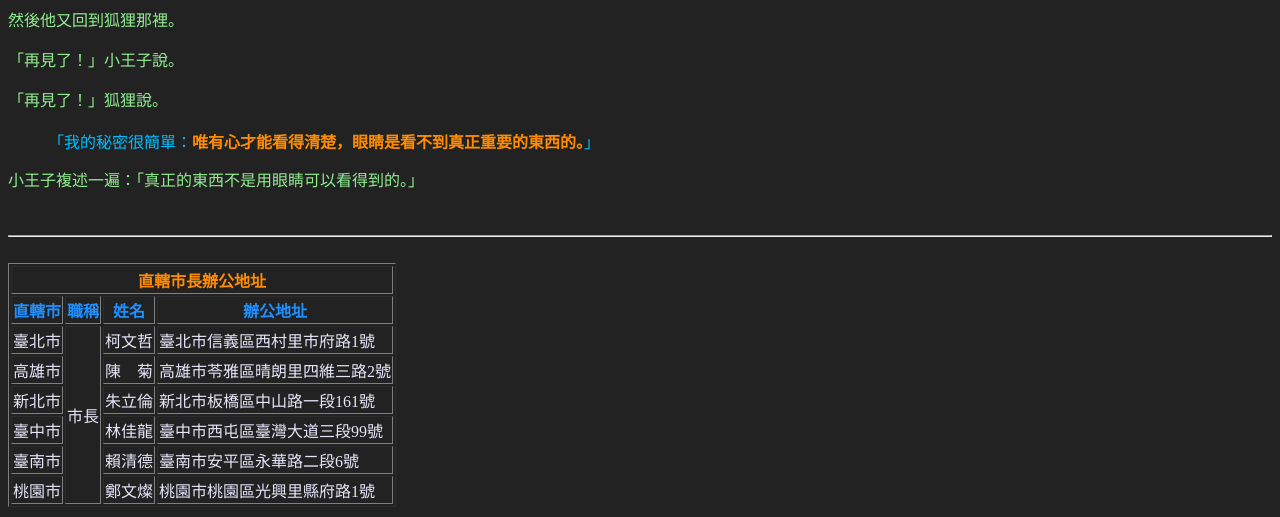
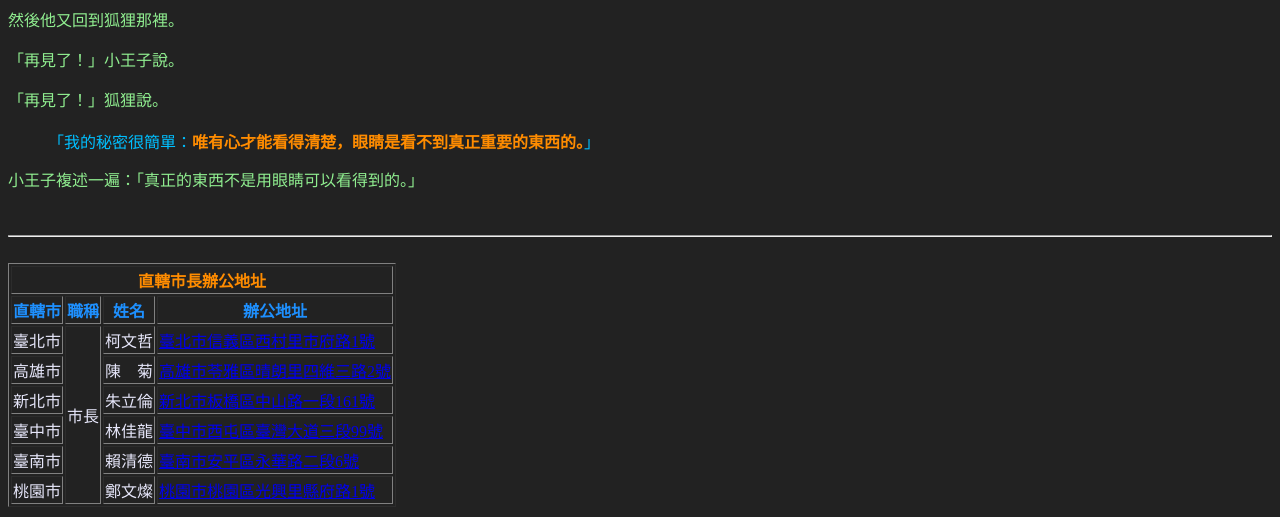
Before and after one commit to ian93/D3js_HW01, a plain HTML site: page index.html in a window 1280 px wide. Shown: the part 283-800 px from the top of the page. Drawn offline with Linux system fonts and the light colour scheme.

Commit message:
Add files via upload

```diff
--- a/index.html
+++ b/index.html
@@ -64,32 +64,56 @@
                 <td rowspan="6">市長</td>
                 <!-- rowspan列合併 colspan欄合併 -->
                 <td>柯文哲</td>
-                <td>臺北市信義區西村里市府路1號</td>
+                <td>
+                    <a href="https://www.google.com.tw/maps/place/110%E5%8F%B0%E5%8C%97%E5%B8%82%E4%BF%A1%E7%BE%A9%E5%8D%80%E5%B8%82%E5%BA%9C%E8%B7%AF1%E8%99%9F/@25.037531,121.5618082,17z/data=!3m1!4b1!4m5!3m4!1s0x3442abb9dc73545d:0xcb19f3d897931e98!8m2!3d25.037531!4d121.5639969" target="_new">
+                    臺北市信義區西村里市府路1號
+                    </a>
+                </td>
             </tr>
             <tr>
                 <td>高雄市</td>
                 <td>陳&nbsp;&nbsp;&nbsp;&nbsp;菊</td>
-                <td>高雄市苓雅區晴朗里四維三路2號</td>
+                <td>
+                    <a href="https://www.google.com.tw/maps/place/802%E9%AB%98%E9%9B%84%E5%B8%82%E8%8B%93%E9%9B%85%E5%8D%80%E5%9B%9B%E7%B6%AD%E4%B8%89%E8%B7%AF2%E8%99%9F/@22.6204269,120.3098262,17z/data=!3m1!4b1!4m5!3m4!1s0x346e049b9f81e71f:0x484c153318de7c01!8m2!3d22.6204269!4d120.3120149" target="_new">
+                    高雄市苓雅區晴朗里四維三路2號
+                    </a>
+                </td>
             </tr>
             <tr>
                 <td>新北市</td>
                 <td>朱立倫</td>
-                <td>新北市板橋區中山路一段161號</td>
+                <td>
+                    <a href="https://www.google.com.tw/maps/place/220%E6%96%B0%E5%8C%97%E5%B8%82%E6%9D%BF%E6%A9%8B%E5%8D%80%E4%B8%AD%E5%B1%B1%E8%B7%AF%E4%B8%80%E6%AE%B5161%E8%99%9F/@25.0122763,121.4633482,17z/data=!3m1!4b1!4m5!3m4!1s0x3442a81ed5976a59:0x6b8790f5b0a4e3cb!8m2!3d25.0122763!4d121.4655369" target="_new">
+                    新北市板橋區中山路一段161號
+                    </a>
+                </td>
             </tr>
             <tr>
                 <td>臺中市</td>
                 <td>林佳龍</td>
-                <td>臺中市西屯區臺灣大道三段99號</td>
+                <td>
+                    <a href="https://www.google.com.tw/maps/place/407%E5%8F%B0%E4%B8%AD%E5%B8%82%E8%A5%BF%E5%B1%AF%E5%8D%80%E5%8F%B0%E7%81%A3%E5%A4%A7%E9%81%93%E4%B8%89%E6%AE%B599%E8%99%9F/@24.1617486,120.6445671,17z/data=!3m1!4b1!4m5!3m4!1s0x34693d8dba168ee1:0x2ec9657bcb11c898!8m2!3d24.1617486!4d120.6467558" target="_new">
+                    臺中市西屯區臺灣大道三段99號
+                    </a>
+                </td>
             </tr>
             <tr>
                 <td>臺南市</td>
                 <td>賴清德</td>
-                <td>臺南市安平區永華路二段6號</td>
+                <td>
+                    <a href="https://www.google.com.tw/maps/place/708%E5%8F%B0%E5%8D%97%E5%B8%82%E5%AE%89%E5%B9%B3%E5%8D%80%E6%B0%B8%E8%8F%AF%E8%B7%AF%E4%BA%8C%E6%AE%B56%E8%99%9F/data=!4m2!3m1!1s0x346e7673aa92ac1b:0x5a3e7c8b9749bc43?sa=X&ved=0ahUKEwixg4Scq4PXAhUMVLwKHasiA80Q8gEIKzAB" target="_new">
+                    臺南市安平區永華路二段6號
+                    </a>
+                </td>
             </tr>
             <tr>
                 <td>桃園市</td>
                 <td>鄭文燦</td>
-                <td>桃園市桃園區光興里縣府路1號</td>
+                <td>
+                    <a href="https://www.google.com.tw/maps/place/330%E6%A1%83%E5%9C%92%E5%B8%82%E6%A1%83%E5%9C%92%E5%8D%80%E7%B8%A3%E5%BA%9C%E8%B7%AF1%E8%99%9F/data=!4m2!3m1!1s0x34681f04c9092637:0xb499967747d83426?sa=X&ved=0ahUKEwiWnJqtq4PXAhWJWLwKHa5AA_0Q8gEIJDAA" target="_new">
+                    桃園市桃園區光興里縣府路1號
+                    </a>
+                </td>
             </tr>
         </table>
     </div>
```
